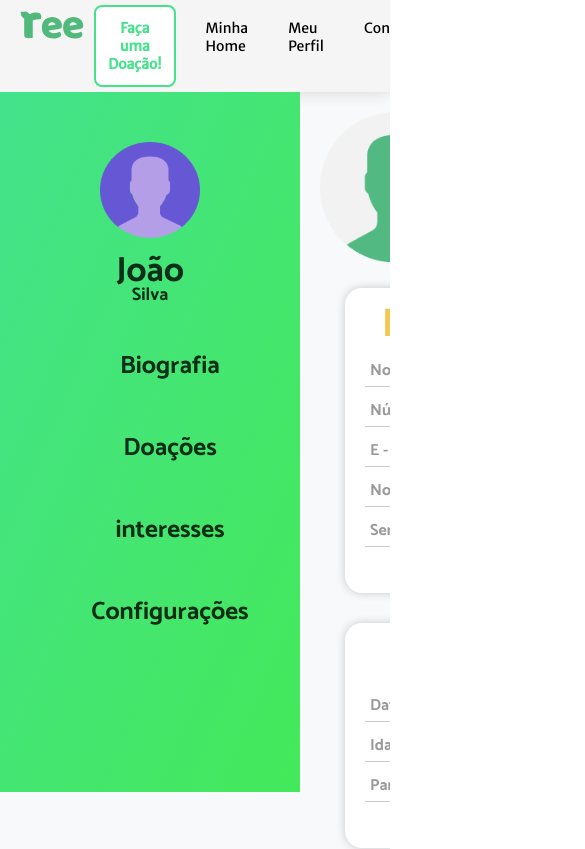
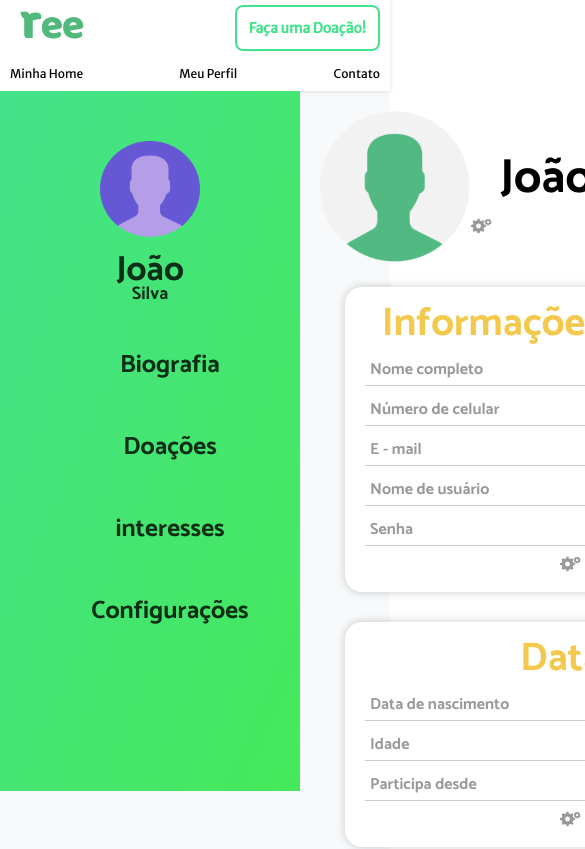
Before and after one commit to italoitalo/ree, a React (Create React App) app in the folder client/: page /perfil in a window 390 px wide. Shown: the top 849 px of the page, 585 px wide, since content can reach past the window. Built offline with nearby package versions, Linux system fonts and the light colour scheme.

Commit message:
cabeçalho alterações
algumas alterações no cabeçalho para responsividade

```diff
--- a/client/src/componentes/CabecalhoPrivado.js
+++ b/client/src/componentes/CabecalhoPrivado.js
@@ -11,13 +11,14 @@ export default function Cabecalho(){
     const {isShowing, toggle} = useModal();
     return(
         <>
-            <Div>
-                <Navigation to="/"><Logo src={ree} height='40' /></Navigation>
+            <Header>
+                <Div>
+                    <Navigation to="/"><Logo src={ree} height='40' /></Navigation>
+                    <Navigation to ="/doe"><Button>Faça uma Doação!</Button></Navigation>
+                </Div>
 
                 <Ul>
-                    <Navigation to ="/doe"><Button>Faça uma Doação!</Button></Navigation>
                     <Navigation to="/private"><Li>Minha Home</Li></Navigation>
-
                     {/*
                     <Navigation to="/cadastro"><Li>Cadastro</Li></Navigation>
                     <Navigation to="#" ><Li onClick={toggle}>Login</Li></Navigation>
@@ -26,11 +27,17 @@ export default function Cabecalho(){
                     <Navigation to="/contato"><Li>Contato</Li></Navigation>
                     <Modal isShowing={isShowing} hide={toggle} />
                 </Ul>
-            </Div>
+            </Header>
         </>
     )
 }
+const Div = styled.div`
 
+display:flex;
+justify-content:space-between;
+width:100%;
+
+`
 const Navigation = styled(Link)`
 text-decoration:none;
 `
@@ -51,13 +58,17 @@ const Button = styled.button`
     }
 `
 
-const Div= styled.div`
+const Header= styled.div`
     display:flex;
-    background-color: whitesmoke;
-    box-shadow: 0px 0px 15px rgba(0, 0, 0, 0.15);
+    background-color: white;
+    box-shadow: 0px 0px 5px rgba(0, 0, 0, 0.15);
     position:relative;
+
+    @media (max-width: 760px) {
+
+    flex-direction: column;
+    }
 `
-
 const Logo = styled.img`
     padding-left:20px;
     padding-top:10px;
@@ -71,6 +82,14 @@ const Li = styled.li`
     font-family: 'Merriweather Sans', sans-serif;
     font-size: 14px;
 
+    @media (max-width: 760px){
+
+        padding:0;
+        margin: 10px;
+        font-size:12px;
+
+    };
+
     &:hover{
     background: -webkit-linear-gradient(rgb(68, 233, 90),rgb(39, 177, 58) );
     -webkit-background-clip: text;
@@ -83,4 +102,10 @@ const Ul = styled.ul`
 display:flex;
 width:100% ;
 justify-content: flex-end;
+
+@media (max-width: 760px){
+    width: 100%;
+    justify-content:space-between;
+    flex-wrap: wrap;
+}
 `
--- a/client/src/componentes/CabecalhoPublico.js
+++ b/client/src/componentes/CabecalhoPublico.js
@@ -11,11 +11,12 @@ export default function Cabecalho(){
     const {isShowing, toggle} = useModal();
     return(
         <>
-            <Div>
-                <Navigation to="/"><Logo src={ree} height='40' /></Navigation>
-
+            <Header>
+                <Div>
+                    <Navigation to="/"><Logo src={ree} height='40' /></Navigation>
+                    <Navigation to ="/cadastro"><Button>Faça uma Doação!</Button></Navigation>
+                </Div>
                 <Ul>
-                    <Navigation to ="/cadastro"><Button>Faça uma Doação!</Button></Navigation>
                     <Navigation to="/"><Li>Home</Li></Navigation>
                     <Navigation to="/contatoPub"><Li>Contato</Li></Navigation>
                     <Navigation to="/cadastro"><Li>Cadastro</Li></Navigation>
@@ -23,21 +24,31 @@ export default function Cabecalho(){
                     <Navigation to="#" ><Li onClick={toggle}>Login</Li></Navigation>
                     <Modal isShowing={isShowing} hide={toggle} />
                 </Ul>
-            </Div>
+            </Header>
         </>
     )
 }
+
+const Div = styled.div`
+
+display:flex;
+justify-content:space-between;
+width:100%;
+
+`
+
 
 const Navigation = styled(Link)`
 text-decoration:none;
 `
 
 const Button = styled.button`
-    padding:12px;
-    margin: 5px 10px;
+    display:flex;
+    padding:10px;
+    margin: 5px;
     color: rgb(68, 226, 139);
     font-weight:bolder;
-    border: 2px solid rgb(68, 226, 139);;
+    border: 2px solid rgb(68, 226, 139);
     font-family: 'Merriweather Sans', sans-serif;
     font-size: 14px;
 
@@ -48,11 +59,16 @@ const Button = styled.button`
     }
 `
 
-const Div= styled.div`
+const Header= styled.div`
     display:flex;
-    background-color: whitesmoke;
-    box-shadow: 0px 0px 15px rgba(0, 0, 0, 0.15);
+    background-color: white;
+    box-shadow: 0px 0px 5px rgba(0, 0, 0, 0.15);
     position:relative;
+
+    @media (max-width: 760px) {
+
+    flex-direction: column;
+    }
 `
 
 const Logo = styled.img`
@@ -68,16 +84,31 @@ const Li = styled.li`
     font-family: 'Merriweather Sans', sans-serif;
     font-size: 14px;
 
+
+    @media (max-width: 760px){
+
+        padding:0;
+        margin: 10px;
+        font-size:12px;
+
+    };
+
     &:hover{
     background: -webkit-linear-gradient(rgb(68, 233, 90),rgb(39, 177, 58) );
     -webkit-background-clip: text;
     -webkit-text-fill-color: transparent;
     background-color:whitesmoke;
-    }
+    };
 `
 
 const Ul = styled.ul`
 display:flex;
 width:100% ;
 justify-content: flex-end;
+
+@media (max-width: 760px){
+    width: 100%;
+    justify-content:space-between;
+    flex-wrap: wrap;
+}
 `
--- a/client/src/views/viewsPublic/landpage/landpageIndex.js
+++ b/client/src/views/viewsPublic/landpage/landpageIndex.js
@@ -14,36 +14,12 @@ export default function LandPage(){
 
     return(
         <Fragment>
-            <section className="borda">
             <HeaderPub/>
-                <header className="header">
-            <nav className="nav">
-                <ul className="ul">
 
-                    <Link className="navigation" to="/cadastro"><li className="a">Cadastro</li></Link>
-                    <Link className="navigation" to="#" ><li className="a" onClick={toggle}>Login</li></Link>
-
-                    <Modal isShowing={isShowing} hide={toggle} />
-
-                </ul>
-            </nav>
-        </header>
     <section  className="container">
 
         <div className="slide">
             <h1 className="greenree">ree</h1>
-
-            <div  id="slideshow">
-               {/*  <div className="slick">
-                    <h1 className="greenree" style={{fontWeight:"900px"}}>Conectar</h1>
-                    <h1 className="cornflowerblue" style={{fontWeight:"900px"}}>Utilizar</h1>
-                    <h1 className="crimson" style={{fontWeight:"900px"}}>Unir</h1>
-                    <h1 className="gold" style={{fontWeight:"900px"}}>Ciclar</h1>
-                    <h1 className="hotpink" style={{fontWeight:"900px"}}>Unir</h1>
-                    <h1 className="greenyellow" style={{fontWeight:"900px"}}>Estruturar</h1>
-                    <h1 className="purple" style={{fontWeight:"900px"}}>Distribuir</h1>
-                </div> */}
-            </div>
         </div>
             <ScrollAnimation animateIn='fadeInLeft' animateOnce={true}>
                 <img  className="banner" src={require("./src/img/conexão.svg")} alt="imagem de conecçaõ" />
@@ -57,7 +33,7 @@ export default function LandPage(){
             <section id="how"  className="how">
 
                 <ScrollAnimation  animateIn='fadeInLeft' animateOnce={true}>
-                    <div className="ScrollAnimation">
+                    <div className="howbox">
                         <img  className="banner" src={require("./src/img/troca.svg")} alt="troca"/>
                         <div className= "howtext">
                             <h1> Como funciona? </h1>
@@ -238,6 +214,6 @@ export default function LandPage(){
                 </div>
         </section>
 
-    </section></ Fragment>
+    </ Fragment>
     )
 }
--- a/client/src/views/viewsPublic/landpage/styles.css
+++ b/client/src/views/viewsPublic/landpage/styles.css
@@ -73,17 +73,8 @@ html {
     scroll-behavior: smooth;
 }
 
-body {
-    overflow-x: hidden;
-}
 .navigation{
 text-decoration:none;
-}
-
-.ul {
-    display: flex;
-    margin-top: 15px;
-    height: 100%;
 }
 
 .a {
@@ -108,54 +99,13 @@ h4 {
 .flex {
     display: flex;
 }
-.margin{
 
-    display: flex;
-    justify-content: center;
-    width: 100%;
-}
 
 .column {
     display: flex;
     flex-direction: column;
 }
 
-
-/* -------------------------------------------------------------------- */
-
-
-/* -------------------------- HEADER ---------------------------------- */
-
-.header {
-    height: 55px;
-}
-
-
-/* -------------------------------------------------------------------------------
----------------------------------CAROUSEL---------------------------------------- */
-
-#slideshow {
-    height: 20px;
-    max-width: 300px;
-}
-
-.slide {
-    display: flex;
-    margin-left: 40%;
-    font-size: 30pt;
-}
-
-.slide>h1 {
-    text-align: center;
-}
-
-.slick {
-    font-size: 30pt;
-}
-
-.botaobanner:hover {
-    font-size: 50pt;
-}
 
 
 /* -----------------------------------------------------------------------------------
@@ -164,7 +114,6 @@ h4 {
 -------------------------------------BANNER INICIAL-----------------------------------*/
 
 .container {
-    overflow-x: hidden;
     display: flex;
     flex-direction: column;
     align-items: center;
@@ -346,7 +295,10 @@ h4 {
 
 
 /* -----------------------------------------SOBRE----------------------------------------- */
-
+.margin{
+    display: flex;
+    justify-content: center;
+}
 .contato {
     font-size: 18pt;
     color: rgb(0, 0, 0, 0.8);
@@ -429,7 +381,12 @@ h4 {
     color: royalblue;
 }
 
-@media screen and (max-width: 455px) {
+@media (max-width: 700px) {
+
+    *{
+    max-width: 100%;
+
+    }
     .banner {
         width: 290px;
     }
```
